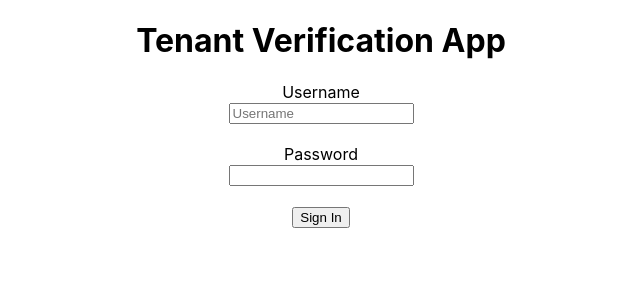
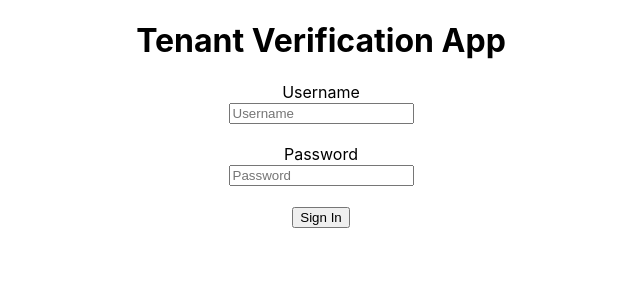
Before and after one commit to Flatiron-group/tenant_verification_client, a React (Create React App) app: page / in a window 1280 px wide. Shown: the top 300 px of the page, without its empty margins (319-959 px from the left). Built offline with nearby package versions, Linux system fonts and the light colour scheme.

Commit message:
got the attributes for the username and password down. need to work on handling the inputs

```diff
--- a/src/components/Login.js
+++ b/src/components/Login.js
@@ -1,17 +1,36 @@
-import React from 'react'
+import React, { useState } from 'react'
 
 function Login(){
+  const [ username, setUsername ] = useState("")
+  const [ password, usePassword ] = useState("")
+
+  const handleChange = e => {
+    console.log("meep")
+  }
+
   return(
     <div>
       <form>
         <label>Username</label>
         <br />
-        <input type="text" placeholder="Username" />
+        <input
+          type="text"
+          name="username"
+          placeholder="Username"
+          value={username}
+          onChange={handleChange}
+        />
         <br />
         <br />
         <label>Password</label>
         <br />
-        <input type="password" />
+        <input
+          type="password"
+          name="password"
+          placeholder="Password"
+          value={password}
+          onChange={handleChange}
+        />
         <br />
         <br />
         <button type="Submit">Sign In</button>
```
